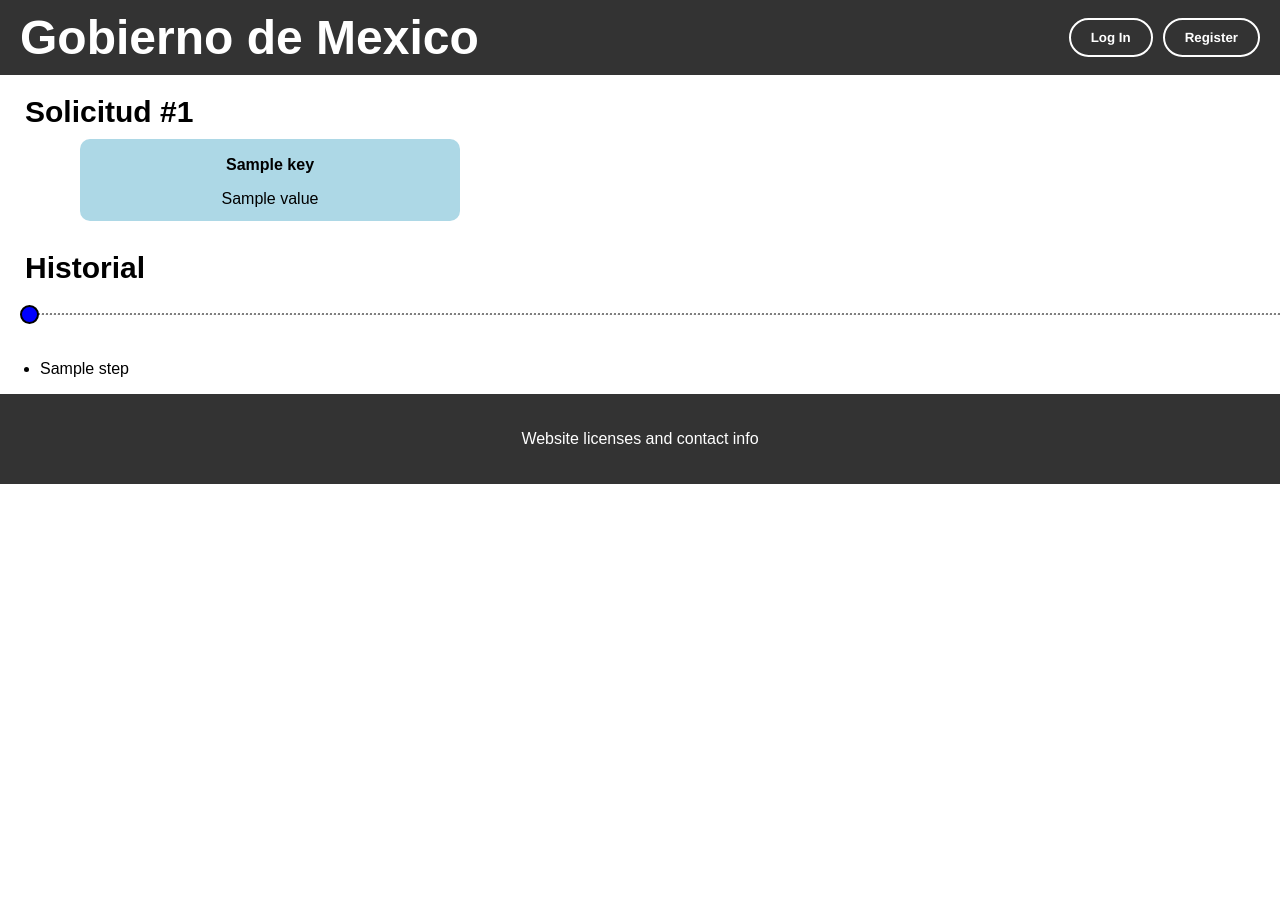
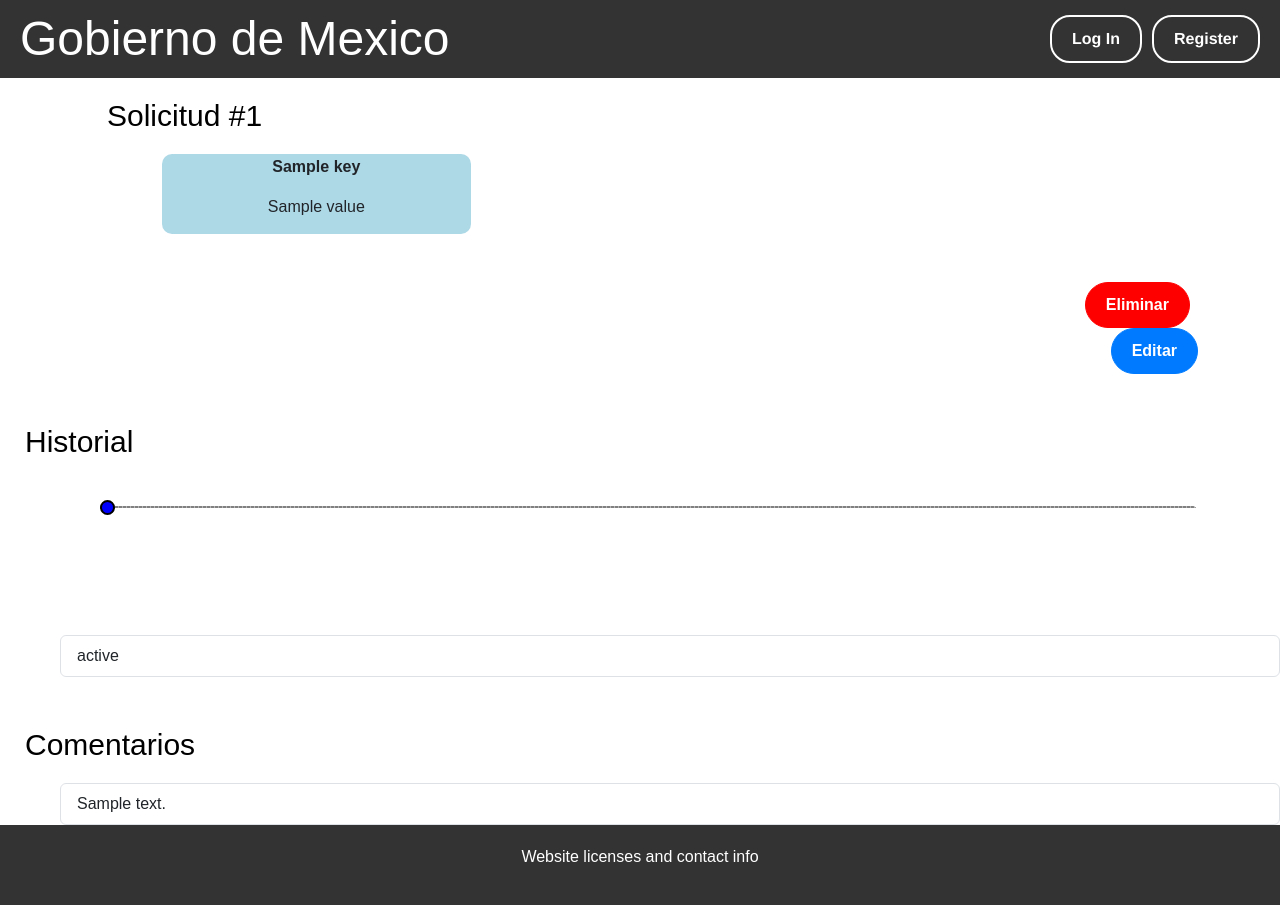
Before and after one commit to abrahamgmacias/solicitudes-de-gobierno, a Django app: template solicitudes_de_gobierno/solicitudes/templates/solicitud-individual.html in a window 1280 px wide. Before the commit the page ends 484 px from the top, so only its background shows below. Run offline with Django 4.2, Linux system fonts and the light colour scheme; the template is opened without the code that fills it: most values are stand-ins (such as "Sample title", 1, 10 or a date in 2020); some libraries are stand-ins or nearby versions.

Commit message:
adds styling and comentarios

```diff
--- a/solicitudes_de_gobierno/solicitudes/templates/solicitud-individual.html
+++ b/solicitudes_de_gobierno/solicitudes/templates/solicitud-individual.html
@@ -12,7 +12,7 @@
         margin-left: 80px;
         margin-top: 10px;
         margin-bottom: 30px;
-        margin-right: 20px;
+        margin-right: 70px;
     }
 
     .rectangular-section {
@@ -30,7 +30,9 @@
     .new-h1 {
         margin-left: 25px;
         margin-top: 20px;
+        margin-bottom: 20px;
         font-size: 30px;
+        color: black;
     }
 
     .timeline-point {
@@ -44,41 +46,73 @@
         cursor: pointer;
     }
 
-    /* Style the timeline line */
     .timeline-line {
-        width: 100%;
+        width: 97%;
         height: 2px;
         position: absolute;
         top: 50%;
         transform: translateY(-50%);
         z-index: -1;
         border-top: 2px dotted gray;
-        /* Use dotted border instead of background color */
         border-radius: 2px;
-        /* Add some rounded corners */
     }
 
-    /* Style the active point */
     .timeline-point.active {
         background-color: green;
         border-color: black;
-        /* Keep the black border for the active point */
     }
 
-    /* Style the completed points */
     .timeline-point.completed {
         background-color: yellow;
         border-color: black;
-        /* Add a black border for completed points */
     }
 
-    /* Additional styling for the timeline */
     .timeline {
         display: flex;
         justify-content: space-between;
         align-items: center;
         padding: 20px;
         position: relative;
+        margin-bottom: 100px;
+        margin-right: 70px;
+        margin-left: 80px;
+    }
+
+    .btn-primary.rounded-pill {
+        background-color: #007bff;
+        border-color: #007bff;
+        border-radius: 50px;
+        padding: 10px 20px;
+        color: white;
+        font-weight: bold;
+        margin-left: 1270px;
+    }
+
+    .btn-danger.custom-delete {
+        background-color: #ff0000;
+        border-color: #ff0000;
+        border-radius: 50px;
+        padding: 10px 20px;
+        color: white;
+        font-weight: bold;
+        margin-left: 1160px;
+        margin-bottom: 200;
+    }
+
+    .btn-danger.custom-delete:hover {
+        background-color: #ac0000;
+    }
+
+    .btn-primary.rounded-pill:hover {
+        background-color: #0061c9;
+    }
+
+    .custom-container {
+        margin-top: 50px;
+    }
+
+    .list-group-item {
+        margin-left: 60px;
     }
 </style>
 
@@ -113,9 +147,19 @@
     </div>
 </div>
 
+<div class="container mt-5">
+    <div class="d-flex justify-content-end">
+        <a href="{% url 'landing-page' %}" class="btn btn-danger custom-delete me-2">Eliminar</a>
+    </div>
+
+    <div class="d-flex justify-content-end">
+        <a href="{% url 'landing-page' %}" class="btn btn-primary rounded-pill">Editar</a>
+    </div>
+</div>
+
 <!-- Historial -->
-<h1 class="new-h1">Historial</h1>
-<div class="container mt-5">
+<div class="custom-container">
+    <h1 class="new-h1">Historial</h1>
     <div class="timeline">
         <div class="timeline-line"></div>
         {% for step in package_steps %}
@@ -128,10 +172,25 @@
     </div>
 
     <ul class="list-group">
-        {% for step in package_steps %}
-        <li class="list-group-item">{{ step }}</li>
+        {% for step in solicitud_historial %}
+        <li class="list-group-item">{{ step.estatus }}</li>
         {% endfor %}
     </ul>
 </div>
 
+<!-- Sección de comentarios -->
+<div class="custom-container">
+    <h1 class="new-h1">Comentarios</h1>
+    <ul class="list-group">
+        {% if comentarios.data is null %}
+        <p>{{comentarios.res}}</p>
+
+        {% else %}
+        {% for comentario in comentarios.data %}
+        <li class="list-group-item">{{ comentario.texto }}</li>
+        {% endfor %}
+        {% endif %}
+    </ul>
+</div>
+
 {% endblock %}
--- a/solicitudes_de_gobierno/templates/base.html
+++ b/solicitudes_de_gobierno/templates/base.html
@@ -5,7 +5,7 @@
     <meta charset="UTF-8">
     <meta name="viewport" content="width=device-width, initial-scale=1.0">
     <title>Solicitudes de Gobierno</title>
-    <!-- <link rel="stylesheet" type="text/css" href="styles.css"> -->
+    <link href="https://cdn.jsdelivr.net/npm/bootstrap@5.5.2/dist/css/bootstrap.min.css" rel="stylesheet">
     <style>
         body {
             font-family: Arial, sans-serif;
@@ -25,6 +25,7 @@
         h1 {
             font-size: 48px;
             margin: 0;
+            color: white;
         }
 
         .buttons {
@@ -37,6 +38,7 @@
             color: #fff;
             padding: 20px;
             text-align: center;
+            flex-shrink: 0;
         }
 
         .styled-button {
@@ -68,14 +70,18 @@
 
 <body>
     <header>
-        <h1>Gobierno de Mexico</h1>
+        <a href="{% url 'landing-page' %}">
+            <h1>Gobierno de Mexico</h1>
+        </a>
         <div class="buttons">
             <button class="styled-button">Log In</button>
             <button class="styled-button">Register</button>
         </div>
     </header>
 
-    {% block content %}{% endblock %}
+    <div class="content">
+        {% block content %}{% endblock %}
+    </div>
 
     <footer>
         <p>Website licenses and contact info</p>
```
